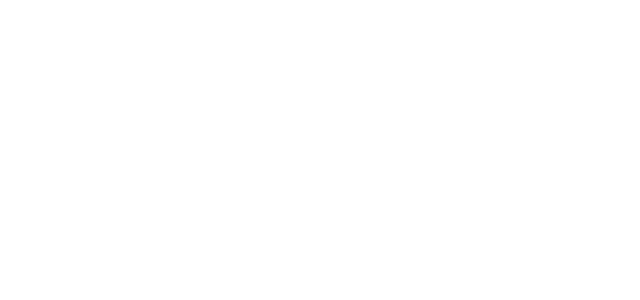
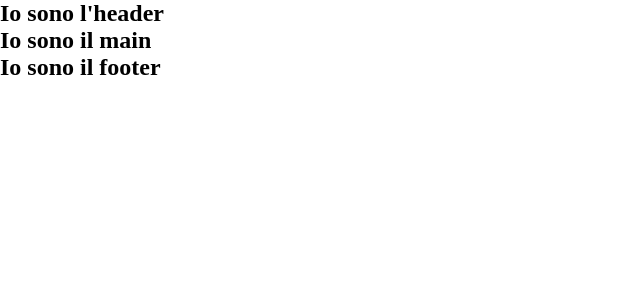
Before and after one commit to NicolaSoggiu/vite-comics, a Vue app: page / in a window 1280 px wide. Shown: the top 300 px of the page, without its empty margins (0-640 px from the left). Built offline with nearby package versions, Linux system fonts and the light colour scheme.

Commit message:
add components

```diff
--- a/src/App.vue
+++ b/src/App.vue
@@ -1,11 +1,21 @@
 <script>
+    import AppHeader from "./components/AppHeader.vue";
+    import AppMain from "./components/AppMain.Vue";
+    import AppFooter from "./components/AppFooter.vue";
+
+    export default (await import("vue")).defineComponent({
+    components: { AppHeader, AppMain, AppFooter },
+      });
 
 </script>
 
 <template>
-
+   <AppHeader></AppHeader>
+   <AppMain></AppMain>
+   <AppFooter></AppFooter>
 </template>
 
-<style scoped>
+<style lang="scss">
+   @use "./assets/styles/general.scss" as *
 
 </style>
--- a/src/assets/styles/_reset.scss
+++ b/src/assets/styles/_reset.scss
@@ -0,0 +1,5 @@
+* {
+  margin: 0;
+  padding: 0;
+  box-sizing: border-box;
+}
--- a/src/assets/styles/general.scss
+++ b/src/assets/styles/general.scss
@@ -0,0 +1 @@
+@use "./reset";
--- /dev/null
+++ b/src/components/AppFooter.vue
@@ -0,0 +1,13 @@
+<script>
+
+</script>
+
+<template>
+    <div>
+        <h2>Io sono il footer</h2>
+    </div>
+</template>
+
+<style lang="scss" scoped>
+
+</style>
--- /dev/null
+++ b/src/components/AppHeader.vue
@@ -0,0 +1,13 @@
+<script>
+
+</script>
+
+<template>
+    <div>
+        <h2>Io sono l'header</h2>
+    </div>
+</template>
+
+<style lang="scss" scoped>
+
+</style>
--- /dev/null
+++ b/src/components/AppMain.vue
@@ -0,0 +1,13 @@
+<script>
+
+</script>
+
+<template>
+    <div>
+        <h2>Io sono il main</h2>
+    </div>
+</template>
+
+<style lang="scss" scoped>
+
+</style>
```
